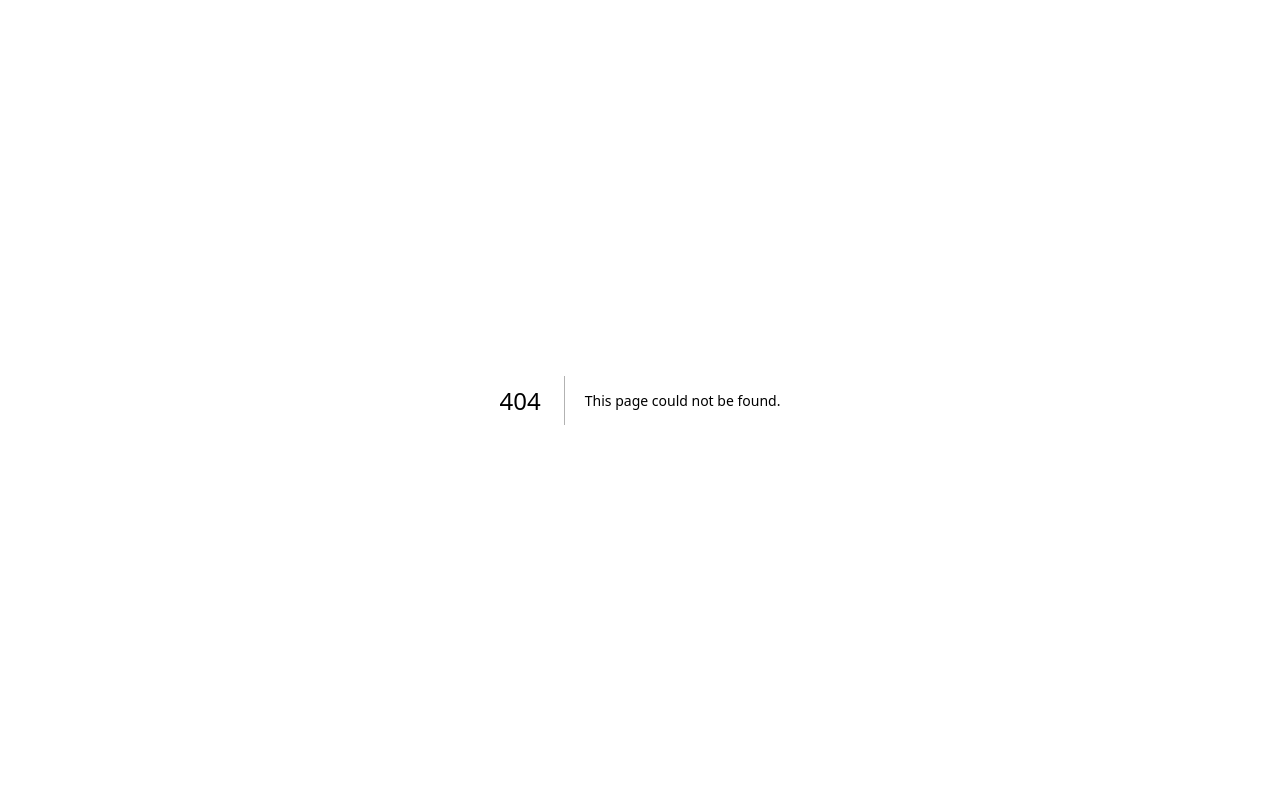
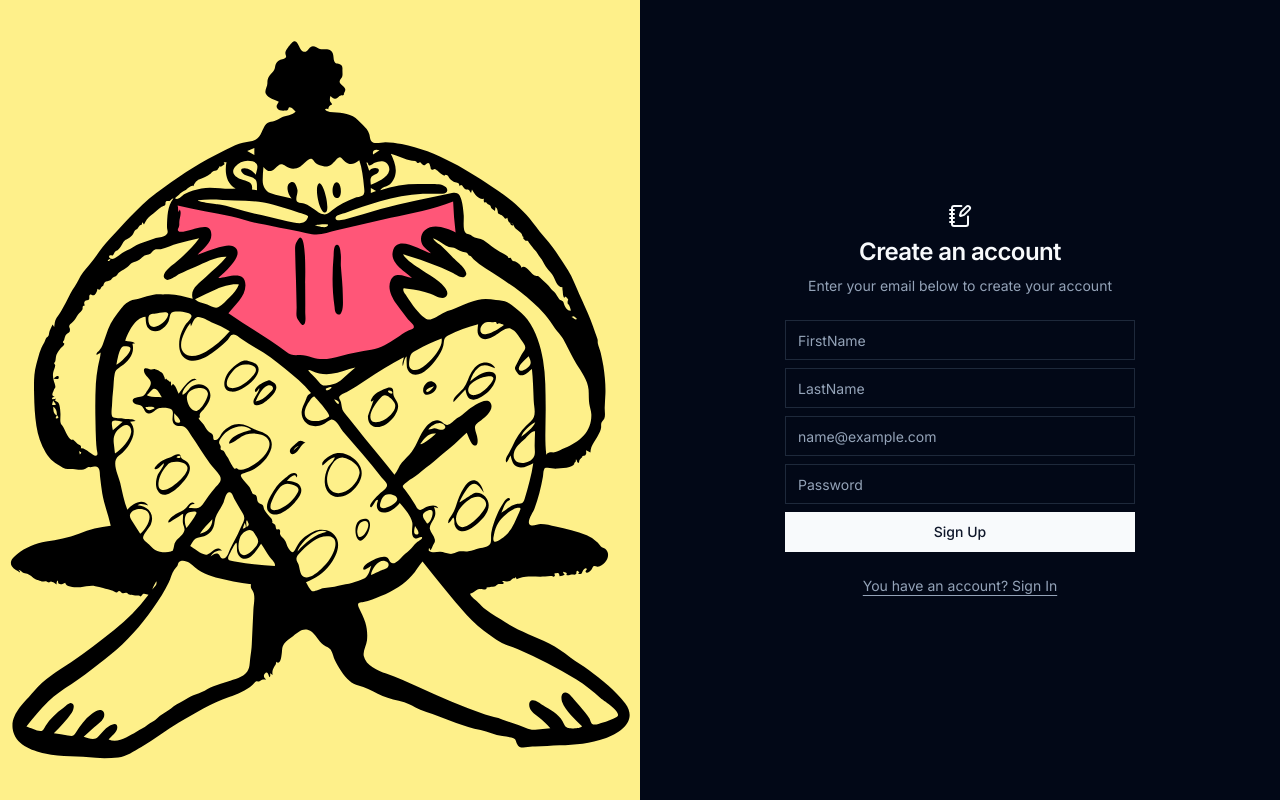
Before and after one commit to RedCtr/StickyNote, a Next.js app in the folder client/: page /register in a window 1280 px wide. Before the commit this address had no page. Built offline with nearby package versions, Linux system fonts and the light colour scheme.

Commit message:
design: Add ResgiterPage layout

```diff
--- /dev/null
+++ b/client/app/(auth)/layout.tsx
@@ -0,0 +1,7 @@
+import React from "react";
+
+const AuthLayout = ({ children }: { children: React.ReactNode }) => {
+  return <div className="min-h-screen">{children}</div>;
+};
+
+export default AuthLayout;
--- /dev/null
+++ b/client/app/(auth)/register/page.tsx
@@ -0,0 +1,48 @@
+import Link from "next/link";
+
+import { buttonVariants } from "@/components/ui/button";
+import UserRegisterForm from "@/components/UserRegisterForm";
+import { NotebookPen } from "lucide-react";
+import Image from "next/image";
+
+export const metadata = {
+  title: "Create an account",
+  description: "Create an account to get started.",
+};
+
+export default function RegisterPage() {
+  return (
+    <div className="container grid h-screen w-screen flex-col items-center justify-center lg:max-w-none lg:grid-cols-2 lg:px-0">
+      <div className="hidden lg:block relative h-full bg-yellow-200">
+        <Image
+          alt="girl reading book"
+          src={"/images/reading-book.svg"}
+          fill
+          className="object-cover object-center"
+        />
+      </div>
+      <div className="lg:p-8">
+        <div className="mx-auto flex w-full flex-col justify-center space-y-6 sm:w-[350px]">
+          <div className="flex flex-col space-y-2 text-center">
+            <NotebookPen className="mx-auto h-6 w-6" />
+            <h1 className="text-2xl font-semibold tracking-tight">
+              Create an account
+            </h1>
+            <p className="text-sm text-muted-foreground">
+              Enter your email below to create your account
+            </p>
+          </div>
+          <UserRegisterForm />
+          <p className="px-8 text-center text-sm text-muted-foreground">
+            <Link
+              href="/login"
+              className="hover:text-brand underline underline-offset-4"
+            >
+              You have an account? Sign In
+            </Link>
+          </p>
+        </div>
+      </div>
+    </div>
+  );
+}
--- /dev/null
+++ b/client/components/UserRegisterForm.tsx
@@ -0,0 +1,131 @@
+"use client";
+
+import { useState } from "react";
+import { zodResolver } from "@hookform/resolvers/zod";
+import { useForm } from "react-hook-form";
+import { z } from "zod";
+
+import { cn } from "@/lib/utils";
+import { buttonVariants } from "@/components/ui/button";
+import { Input } from "@/components/ui/input";
+import { Label } from "@/components/ui/label";
+import { LoaderIcon } from "lucide-react";
+
+const formData = z.object({
+  firstName: z.string().min(3, {
+    message: "FirstName must be at least 3 characters.",
+  }),
+  lastName: z.string().min(3, {
+    message: "LastName must be at least 3 characters.",
+  }),
+  email: z.string().email({
+    message: "Email Field is required",
+  }),
+  password: z.string().min(8, {
+    message: "Password must be at least 8 characters.",
+  }),
+});
+
+const UserRegisterForm = () => {
+  const {
+    register,
+    handleSubmit,
+    formState: { errors },
+  } = useForm<z.infer<typeof formData>>({
+    resolver: zodResolver(formData),
+  });
+  const [isLoading, setIsLoading] = useState(false);
+
+  async function onSubmit(data: z.infer<typeof formData>) {
+    console.log(data);
+  }
+
+  return (
+    <div className={cn("grid gap-6")}>
+      <form onSubmit={handleSubmit(onSubmit)}>
+        <div className="grid gap-2">
+          <div className="gap-1">
+            <Label className="sr-only" htmlFor="firstName">
+              FirstName
+            </Label>
+            <Input
+              id="firstName"
+              placeholder="FirstName"
+              type="text"
+              disabled={isLoading}
+              className="rounded-sm"
+              {...register("firstName")}
+            />
+            {errors?.firstName && (
+              <p className="px-1 mt-1 text-xs text-red-600">
+                {errors.firstName.message}
+              </p>
+            )}
+          </div>
+          <div className="gap-1">
+            <Label className="sr-only" htmlFor="lastName">
+              LastName
+            </Label>
+            <Input
+              id="lastName"
+              placeholder="LastName"
+              type="text"
+              disabled={isLoading}
+              className="rounded-sm"
+              {...register("lastName")}
+            />
+            {errors?.lastName && (
+              <p className="px-1 mt-1 text-xs text-red-600">
+                {errors.lastName.message}
+              </p>
+            )}
+          </div>
+
+          <div className="gap-1">
+            <Label className="sr-only" htmlFor="email">
+              Email
+            </Label>
+            <Input
+              id="email"
+              placeholder="name@example.com"
+              type="email"
+              autoComplete="email"
+              disabled={isLoading}
+              className="rounded-sm"
+              {...register("email")}
+            />
+            {errors?.email && (
+              <p className="px-1 mt-1 text-xs text-red-600">
+                {errors.email.message}
+              </p>
+            )}
+          </div>
+          <div className="gap-1">
+            <Label className="sr-only" htmlFor="password">
+              Password
+            </Label>
+            <Input
+              id="password"
+              placeholder="Password"
+              type="password"
+              className="rounded-sm"
+              disabled={isLoading}
+              {...register("password")}
+            />
+            {errors?.password && (
+              <p className="px-1 mt-1 text-xs text-red-600">
+                {errors.password.message}
+              </p>
+            )}
+          </div>
+          <button className={cn(buttonVariants())} disabled={isLoading}>
+            {isLoading && <LoaderIcon className="mr-2 h-4 w-4 animate-spin" />}
+            Sign Up
+          </button>
+        </div>
+      </form>
+    </div>
+  );
+};
+
+export default UserRegisterForm;
```
Also changed, not shown: client/public/images/reading-book.svg (added).
